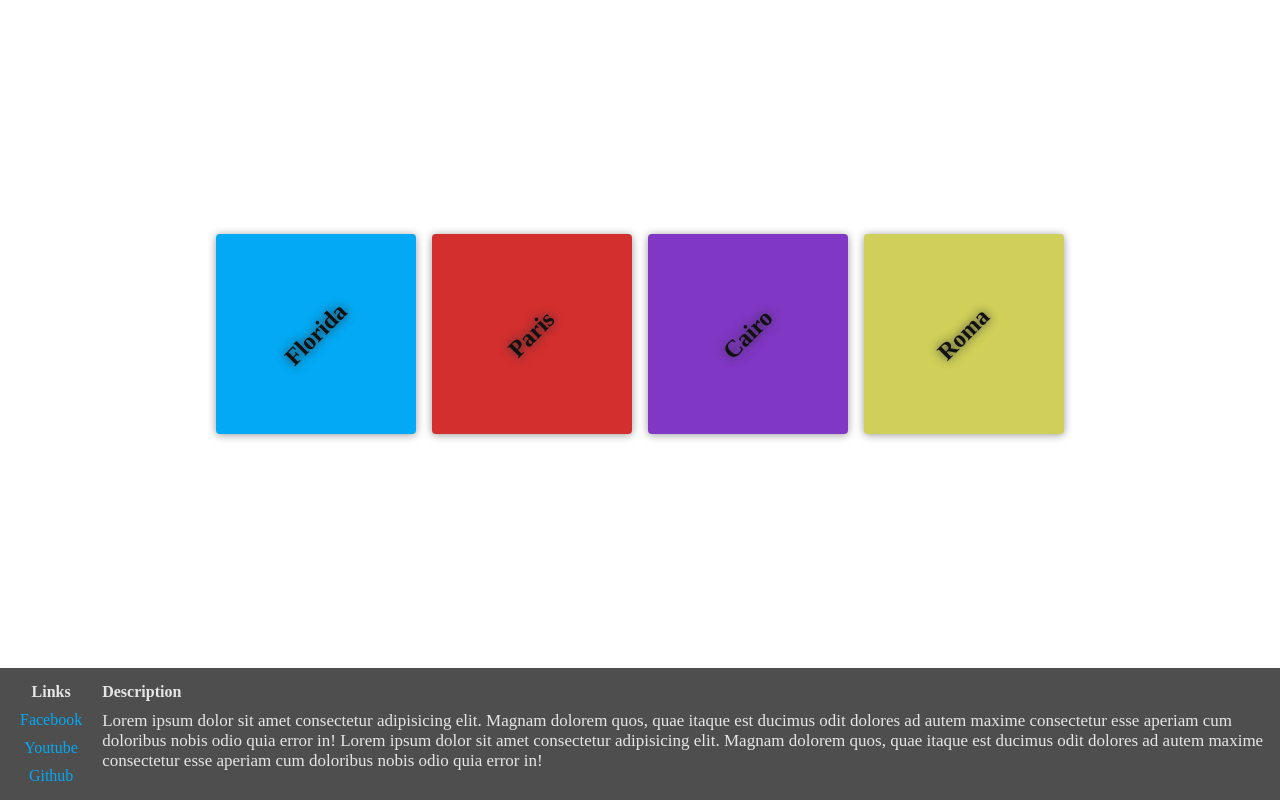
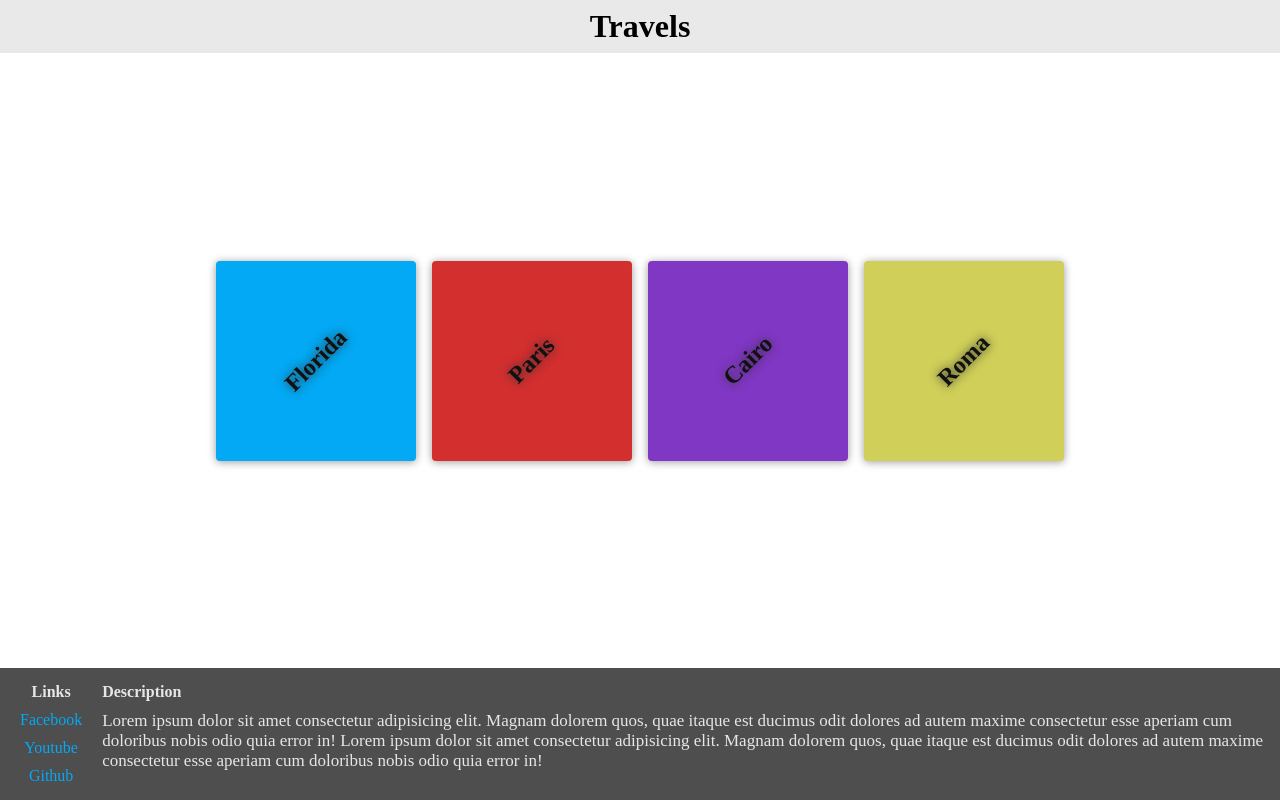
Before and after one commit to Asmaamohamed-oss/Travel-plans, a plain HTML site: page index.html in a window 1280 px wide. Drawn offline with Linux system fonts and the light colour scheme.

Commit message:
create h1

```diff
--- a/css/app.css
+++ b/css/app.css
@@ -16,6 +16,12 @@ body {
     margin: 0;
     height: 100%;
     flex-direction: column;
+}
+
+h1{
+    background-color: rgb(233, 233, 233);
+    text-align: center;
+    padding: 8px 0;
 }
 
 .container {
--- a/index.html
+++ b/index.html
@@ -8,6 +8,7 @@
 </head>
 <body>
 
+    <h1>Travels</h1>
     <div class="container">
         <div class="destination-container">
             <div class="destination" id="florida">
```
